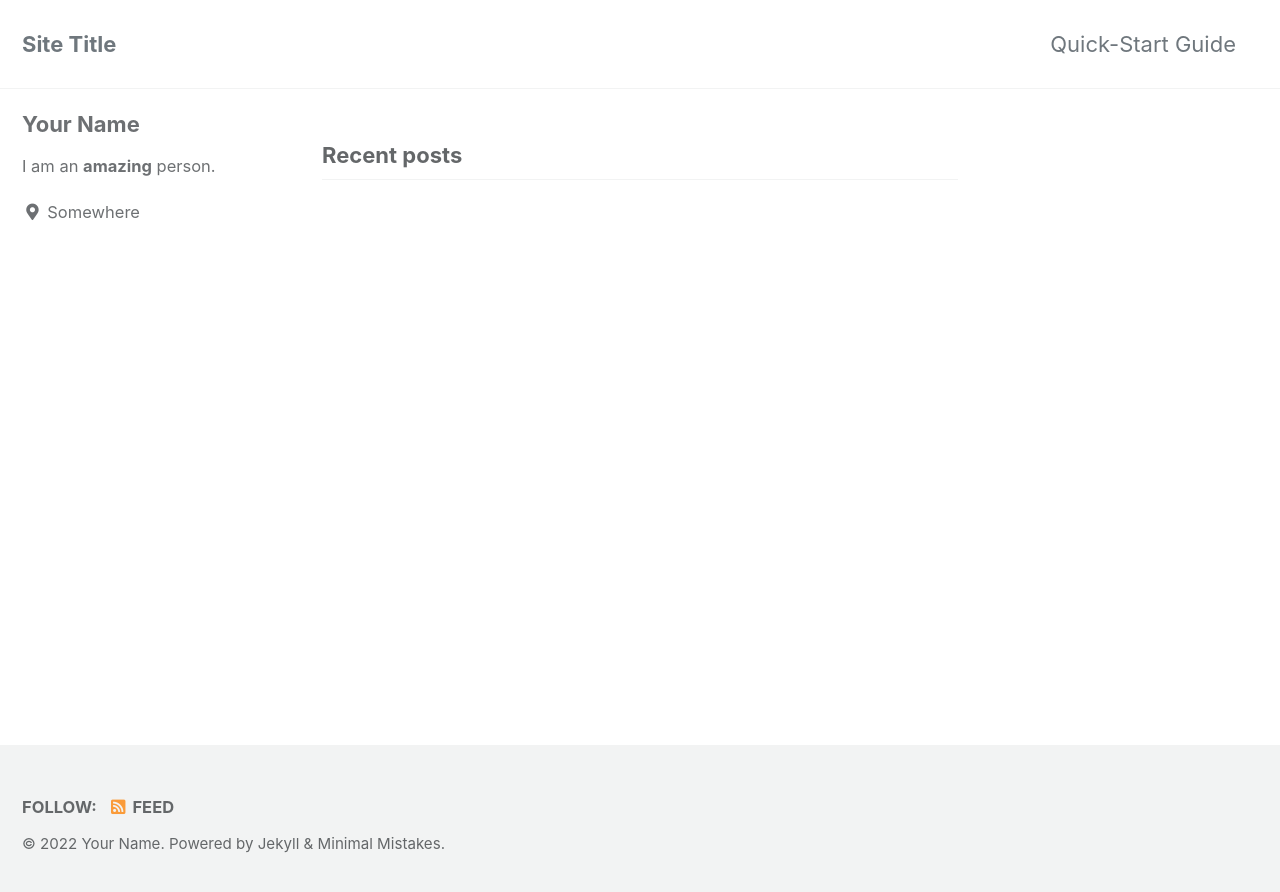
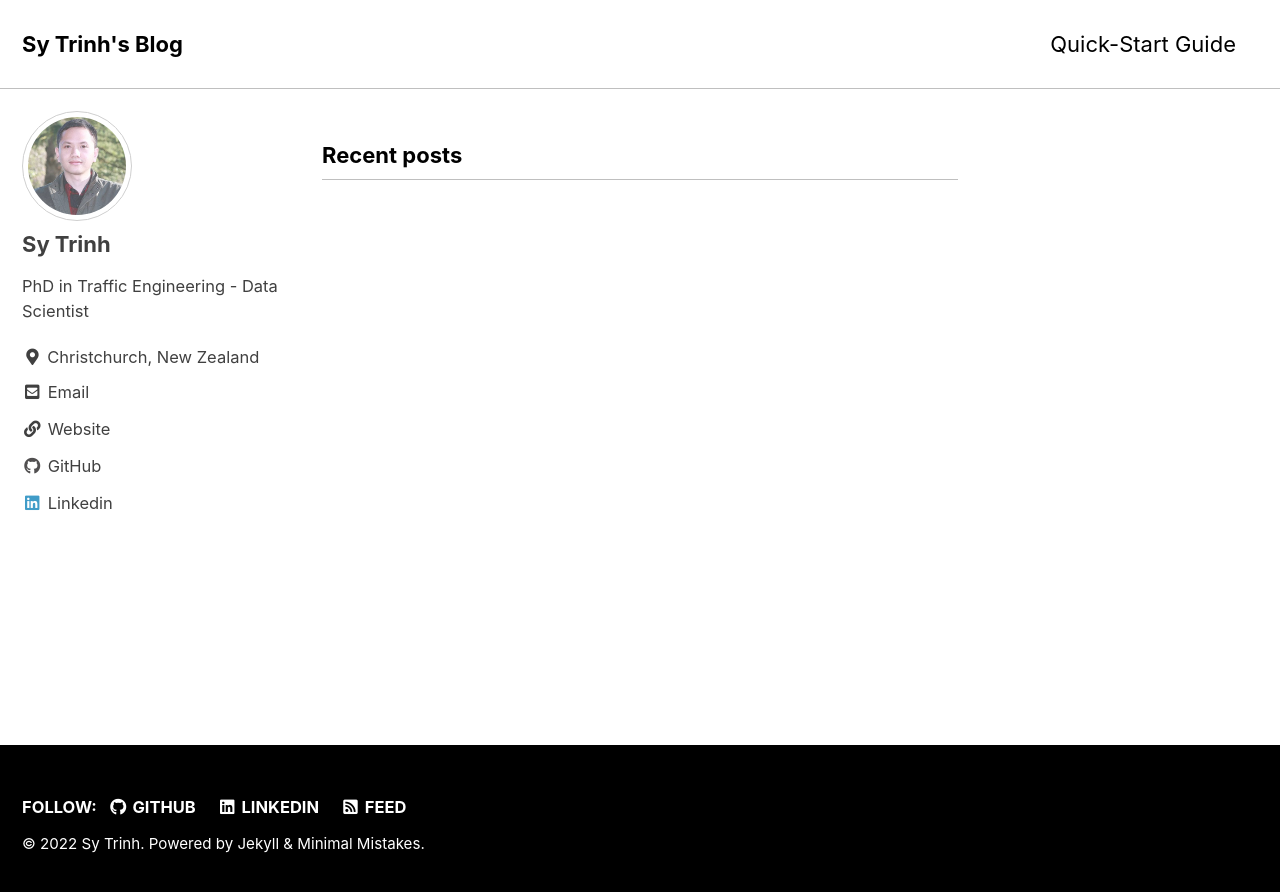
Before and after one commit to sytrinh/sytrinh.github.io, a Jekyll site: the page built from index.html, in a window 1280 px wide. Shown: the top 892 px of the page. Built offline with Jekyll 4.4.1, drawn with Linux system fonts in a browser that asks for light colours; cached includes are drawn as plain includes; the list of posts is cut into pages by our own code.

Commit message:
update settings

```diff
--- a/_config.yml
+++ b/_config.yml
@@ -12,14 +12,14 @@
 
 # theme                  : "minimal-mistakes-jekyll"
 # remote_theme           : "mmistakes/minimal-mistakes"
-minimal_mistakes_skin    : "default" # "air", "aqua", "contrast", "dark", "dirt", "neon", "mint", "plum", "sunrise"
+minimal_mistakes_skin    : "contrast" # "air", "aqua", "contrast", "dark", "dirt", "neon", "mint", "plum", "sunrise"
 
 # Site Settings
 locale                   : "en-US"
-title                    : "Site Title"
+title                    : "Sy Trinh's Blog"
 title_separator          : "-"
 subtitle                 : # site tagline that appears below site title in masthead
-name                     : "Your Name"
+name                     : "Sy Trinh"
 description              : "An amazing website."
 url                      : # the base hostname & protocol for your site e.g. "https://mmistakes.github.io"
 baseurl                  : # the subpath of your site, e.g. "/blog"
@@ -102,18 +102,18 @@ analytics:
 
 # Site Author
 author:
-  name             : "Your Name"
-  avatar           : # path of avatar image, e.g. "/assets/images/bio-photo.jpg"
-  bio              : "I am an **amazing** person."
-  location         : "Somewhere"
+  name             : "Sy Trinh"
+  avatar           : "/assets/images/bio_photo.png"
+  bio              : "PhD in Traffic Engineering - Data Scientist"
+  location         : "Christchurch, New Zealand"
   email            :
   links:
     - label: "Email"
       icon: "fas fa-fw fa-envelope-square"
-      # url: "mailto:your.name@email.com"
+      url: "mailto:sytrinh89@gmail.com"
     - label: "Website"
       icon: "fas fa-fw fa-link"
-      # url: "https://your-website.com"
+      url: "https://sytrinh.com"
     - label: "Twitter"
       icon: "fab fa-fw fa-twitter-square"
       # url: "https://twitter.com/"
@@ -122,7 +122,10 @@ author:
       # url: "https://facebook.com/"
     - label: "GitHub"
       icon: "fab fa-fw fa-github"
-      # url: "https://github.com/"
+      url: "https://github.com/sytrinh/"
+    - label: "Linkedin"
+      icon: "fab fa-fw fa-linkedin"
+      url: "https://www.linkedin.com/in/sy-trinh-a89163142/"
     - label: "Instagram"
       icon: "fab fa-fw fa-instagram"
       # url: "https://instagram.com/"
@@ -138,7 +141,10 @@ footer:
       # url:
     - label: "GitHub"
       icon: "fab fa-fw fa-github"
-      # url:
+      url: "https://github.com/sytrinh/"
+    - label: "Linkedin"
+      icon: "fab fa-fw fa-linkedin"
+      url: "https://www.linkedin.com/in/sy-trinh-a89163142/"
     - label: "GitLab"
       icon: "fab fa-fw fa-gitlab"
       # url:
```
Also changed, not shown: Gemfile (+36 -1 lines), assets/images/bio_photo.png (added).
